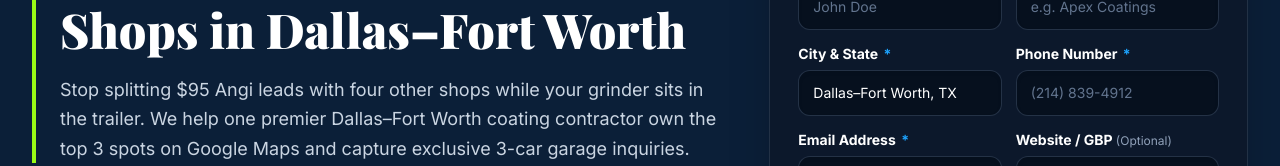
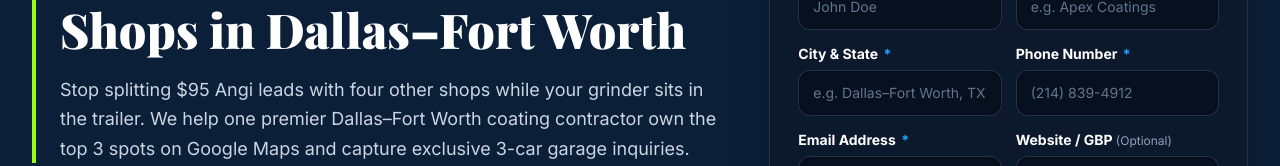
Before and after one commit to mahabubkabir40-ai/multipro-digital, a Next.js app: page /locations/dallas-epoxy-contractor-marketing in a window 1280 px wide. Shown: the part 383-549 px from the top of the page. Built offline with nearby package versions, Linux system fonts and the light colour scheme; a web font is replaced by a local one.

Commit message:
fix(form): convert City & State default value to placeholder for uniform input appearance

```diff
--- a/src/app/locations/[city]/CityAuditForm.tsx
+++ b/src/app/locations/[city]/CityAuditForm.tsx
@@ -45,6 +45,7 @@ export default function CityAuditForm({ defaultCity = '' }: Props) {
         headers: { 'Content-Type': 'application/json' },
         body: JSON.stringify({
           ...data,
+          'City & State': data['City & State'] || defaultCity,
           _ts: mountedTime,
           _subject: `⚡ Territory Audit Request: ${data['Business Name'] || data.Name} (${defaultCity})`,
           source: `location-hero-${defaultCity.toLowerCase().replace(/[^a-z0-9]+/g, '-')}`,
@@ -134,7 +135,7 @@ export default function CityAuditForm({ defaultCity = '' }: Props) {
             id="loc-city"
             type="text"
             name="City & State"
-            defaultValue={defaultCity}
+            placeholder={defaultCity ? `e.g. ${defaultCity}` : 'e.g. Dallas, TX'}
             required
             disabled={isSubmitting}
             className={inputClass}
```
